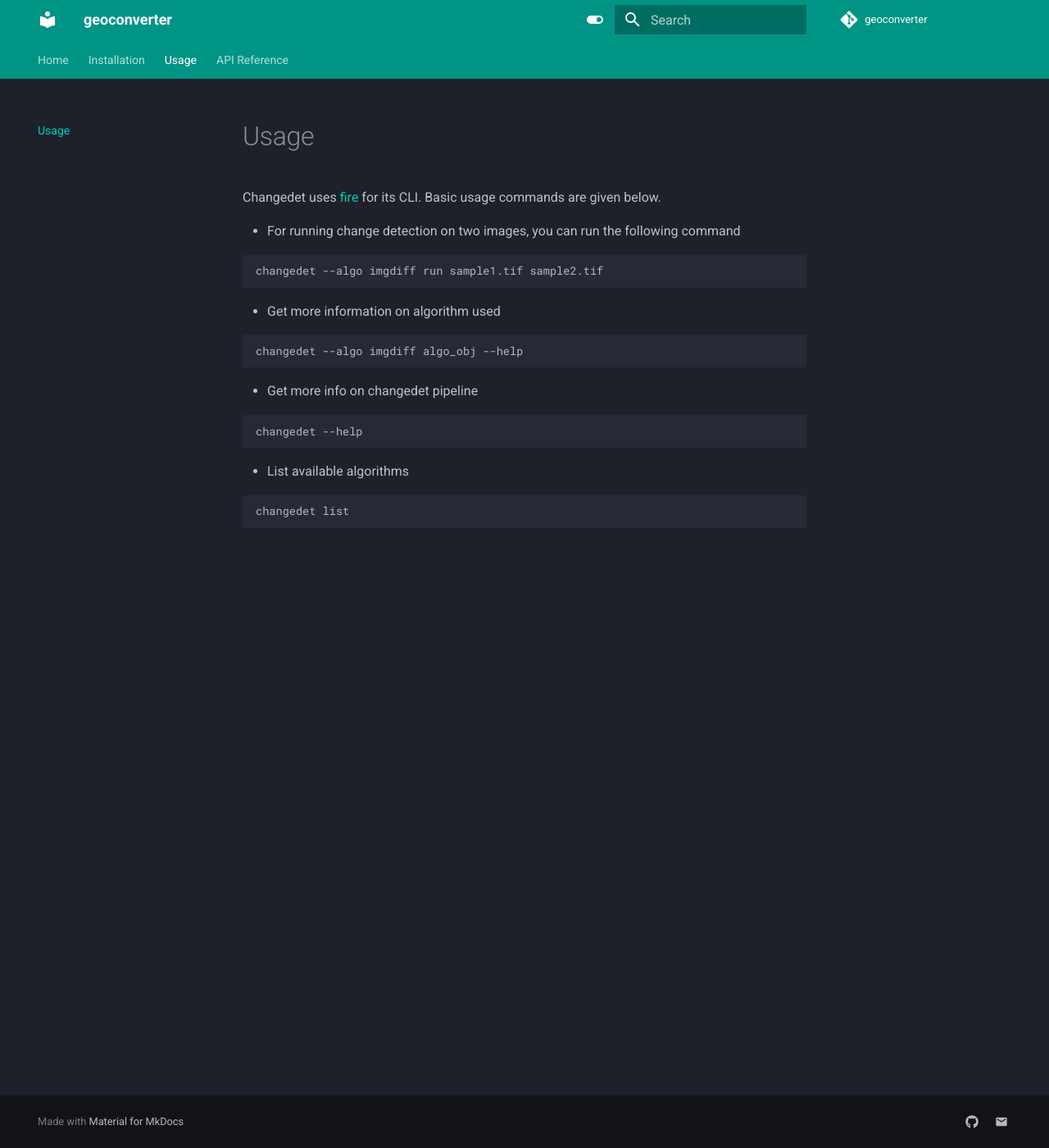
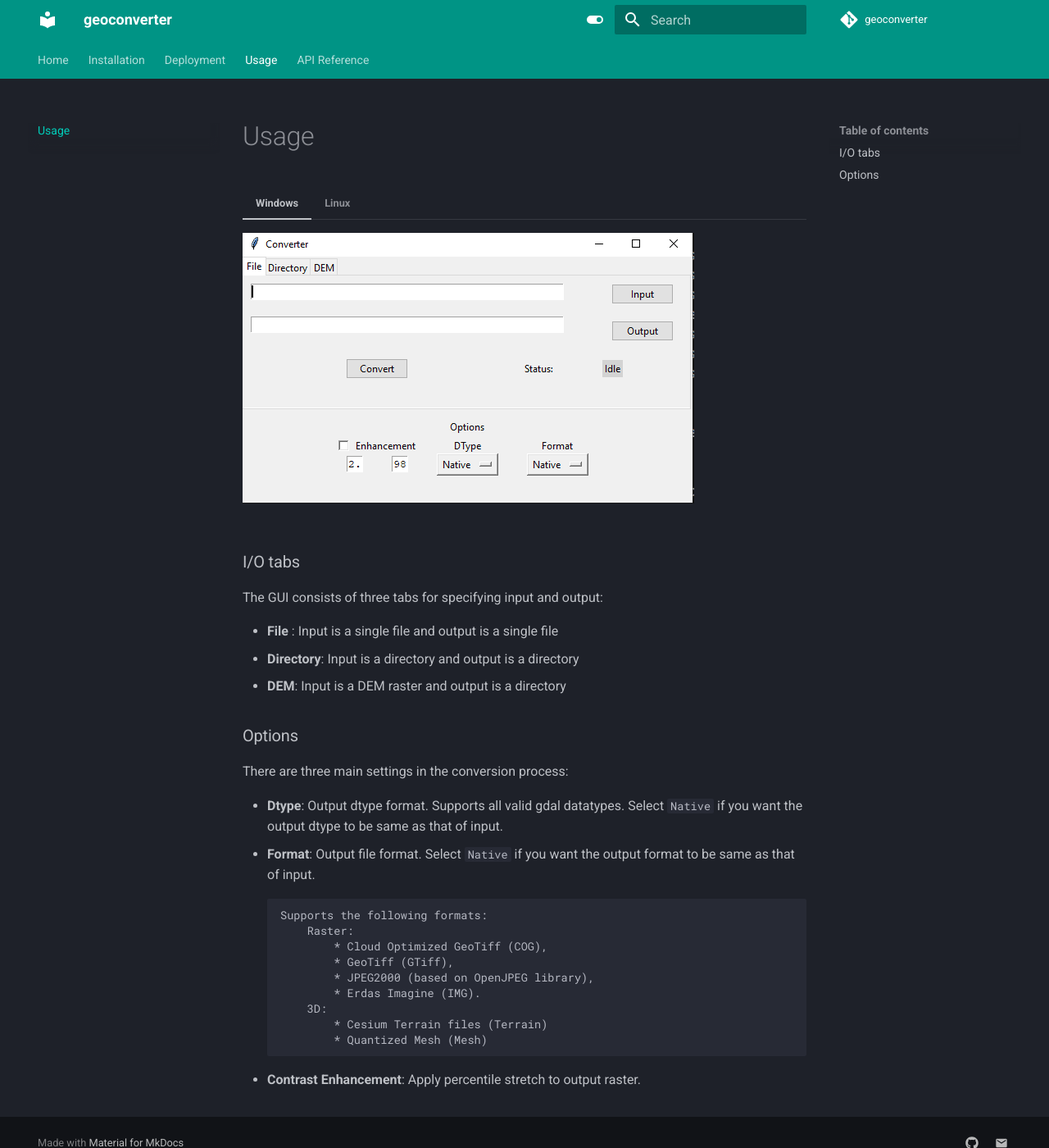
Before and after one commit to ashnair1/geoconverter, an MkDocs documentation site: the page built from docs/usage.md, in a window 1280 px wide and 1400 px high. Shown: the whole window at 82% size. Built offline with MkDocs 1.6.1 and Material for MkDocs 9.7.7, drawn with Linux system fonts in a browser that asks for light colours; comment, search, counter and statistics services are not loaded.

Commit message:
Initial draft

````diff
--- a/docs/SUMMARY.md
+++ b/docs/SUMMARY.md
@@ -1,4 +1,5 @@
 - [Home](index.md)
 - [Installation](installation.md)
+- [Deployment](deployment.md)
 - [Usage](usage.md)
 - [API Reference](reference/)
--- a/docs/usage.md
+++ b/docs/usage.md
@@ -1,28 +1,34 @@
 <h1> Usage </h1>
 
-Changedet uses [fire](https://github.com/google/python-fire) for its CLI. Basic usage commands are given below.
+=== "Windows"
 
+    ![](./assets/win64.png)
 
-- For running change detection on two images, you can run the following command
+=== "Linux"
 
-```
-changedet --algo imgdiff run sample1.tif sample2.tif
-```
+    ![](./assets/linux.png)
 
-- Get more information on algorithm used
+## I/O tabs
+The GUI consists of three tabs for specifying input and output:
 
-```
-changedet --algo imgdiff algo_obj --help
-```
+- **File** : Input is a single file and output is a single file
+- **Directory**: Input is a directory and output is a directory
+- **DEM**: Input is a DEM raster and output is a directory
 
-- Get more info on changedet pipeline
+## Options
+There are three main settings in the conversion process:
 
-```
-changedet --help
-```
+- **Dtype**: Output dtype format. Supports all valid gdal datatypes. Select `Native` if you want the output dtype to be same as that of input.
+- **Format**: Output file format. Select `Native` if you want the output format to be same as that of input.
 
-- List available algorithms
+        Supports the following formats:
+            Raster:
+                * Cloud Optimized GeoTiff (COG),
+                * GeoTiff (GTiff),
+                * JPEG2000 (based on OpenJPEG library),
+                * Erdas Imagine (IMG).
+            3D:
+                * Cesium Terrain files (Terrain)
+                * Quantized Mesh (Mesh)
 
-```
-changedet list
-```
+- **Contrast Enhancement**: Apply percentile stretch to output raster.
````
Also changed, not shown: README.md (+0 -41 lines), docs/deployment.md (added, +21 -0 lines), docs/assets/linux.png (added), docs/assets/win64.png (added), 2 other files.
